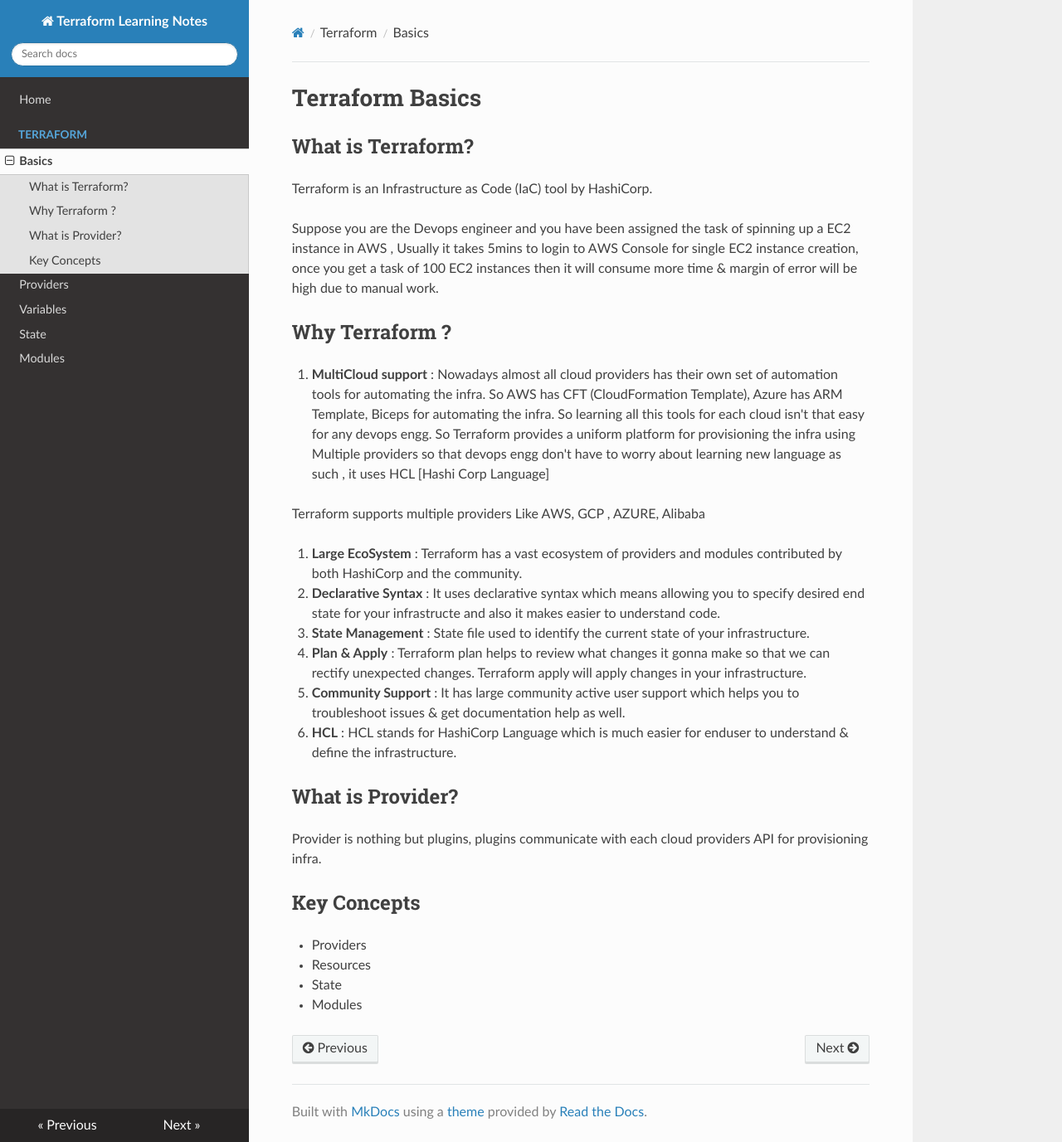
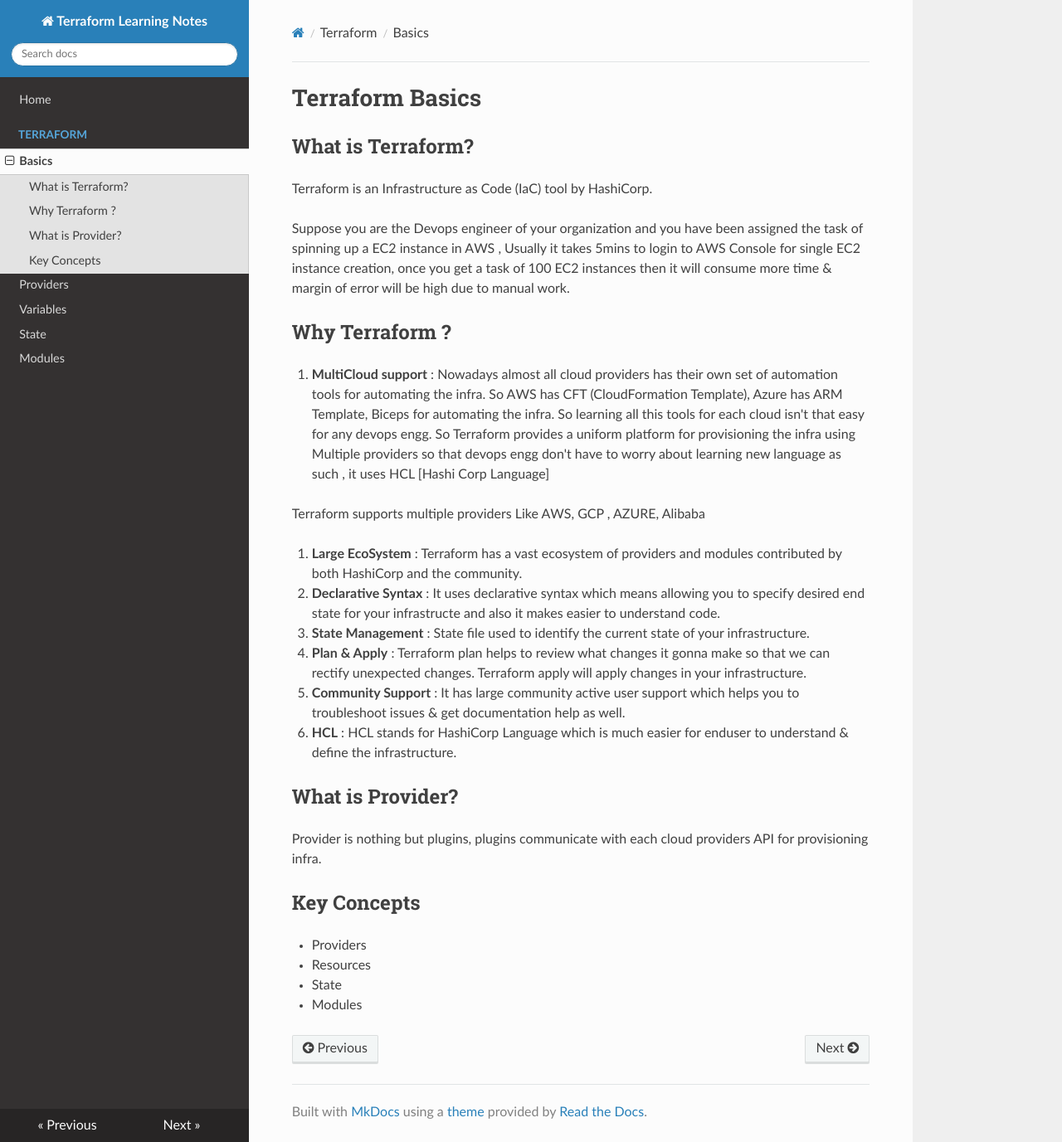
Before and after one commit to SThunderz108/terraform-notes, an MkDocs documentation site: the page built from docs/terraform-basics.md, in a window 1280 px wide and 1377 px high. Shown: the whole window at 83% size. Built offline with MkDocs 1.6.1, drawn with Linux system fonts in a browser that asks for light colours; nearby versions of some CDN libraries.

Commit message:
updated terraform basics.md file

```diff
--- a/docs/terraform-basics.md
+++ b/docs/terraform-basics.md
@@ -3,7 +3,7 @@
 ## What is Terraform?
 Terraform is an Infrastructure as Code (IaC) tool by HashiCorp.
 
-Suppose you are the Devops engineer and you have been assigned the task of spinning up  a EC2 instance in AWS , Usually it takes 5mins to login to AWS Console for single EC2 instance creation, once you get a task of 100 EC2 instances then it will consume more time & margin of error will be high due to manual work.
+Suppose you are the Devops engineer of your organization and you have been assigned the task of spinning up  a EC2 instance in AWS , Usually it takes 5mins to login to AWS Console for single EC2 instance creation, once you get a task of 100 EC2 instances then it will consume more time & margin of error will be high due to manual work.
 
 ## Why Terraform ?
 
```
